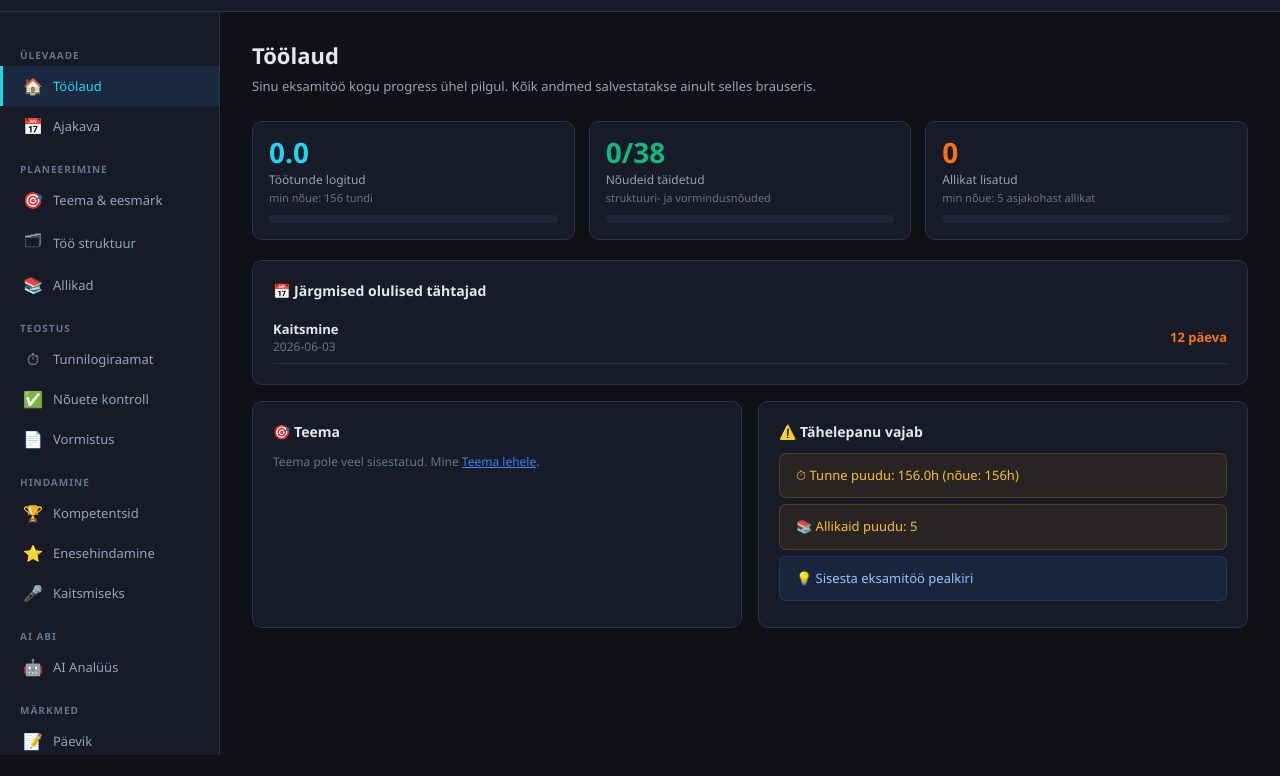
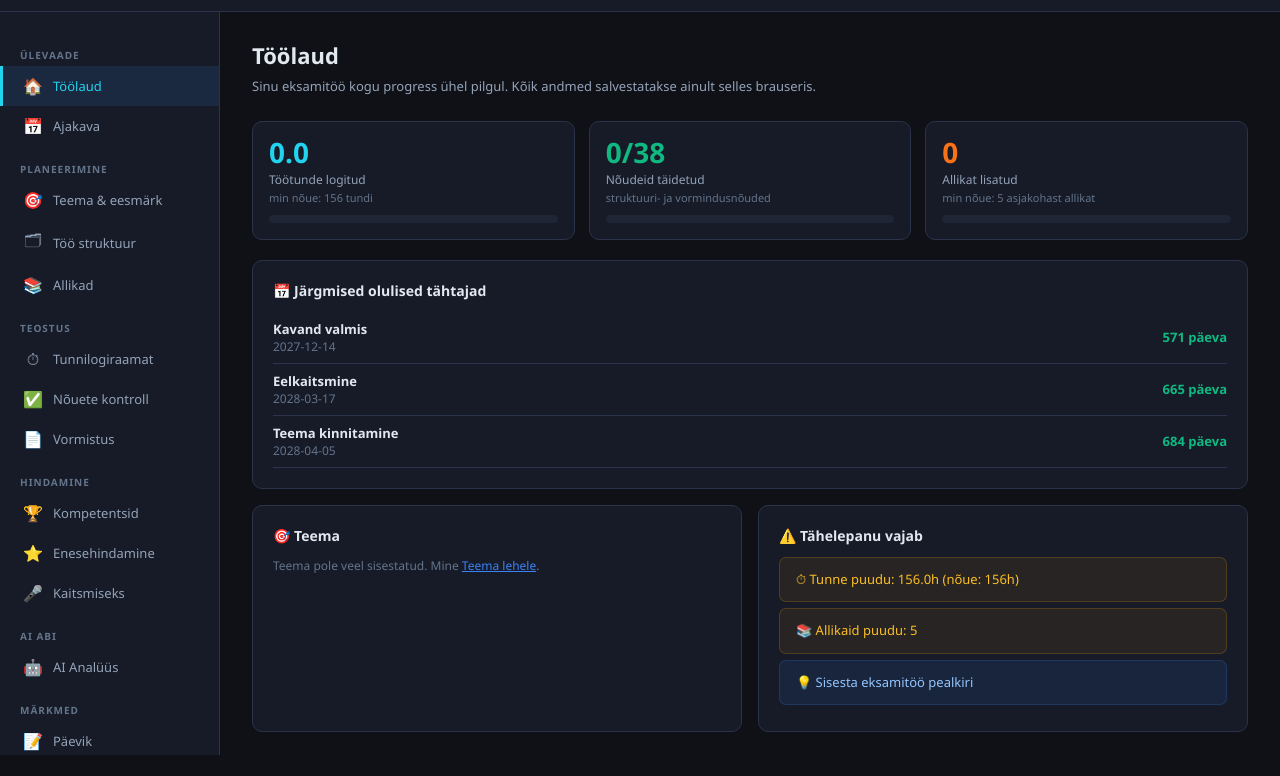
Before and after one commit to kristjan3011/Eksamit-web-app, a website: page vercel-project/index.html in a window 1280 px wide. Shown: the part 60-836 px from the top of the page. Before the commit the page ends 815 px from the top, so only its background shows below. Drawn offline with Linux system fonts and the light colour scheme.

Commit message:
chore: update deadlines to 2027/28 academic year

```diff
--- a/vercel-project/index.html
+++ b/vercel-project/index.html
@@ -222,7 +222,7 @@
 <header>
   <div>
     <div class="logo">📋 Eksamitöö Abi</div>
-    <div class="subtitle">IT-süsteemide nooremspetsialist, tase 4 · VIKK 2025/26</div>
+    <div class="subtitle">IT-süsteemide nooremspetsialist, tase 4 · VIKK 2027/28</div>
   </div>
   <div class="spacer"></div>
   <span class="badge" id="overall-badge">Alustamata</span>
@@ -314,10 +314,10 @@
 
 <!-- ========== AJAKAVA ========== -->
 <div class="page" id="page-ajakava">
-  <h1>Ametlik ajakava 2025/26</h1>
+  <h1>Ametlik ajakava 2027/28</h1>
   <p class="page-desc">VIKK ametlik eksamitöö ajakava. Märgi ära, mis on tehtud.</p>
 
-  <div class="alert alert-warn">⚠️ Peale 05.04.2026 ei saa teemat enam muuta ega ümber sõnastada.</div>
+  <div class="alert alert-warn">⚠️ Peale 05.04.2028 ei saa teemat enam muuta ega ümber sõnastada.</div>
 
   <div class="card">
     <div class="timeline" id="timeline-wrap"></div>
@@ -893,12 +893,12 @@ function loadForm() {
 
 // ===== DEADLINES =====
 const DEADLINES = [
-  { date: '2025-12-14', title: 'Kavand valmis', desc: 'Eksamitöö kavand saadetud kõigile osapooltele (koolipoolne juhendaja, praktikapoolne juhendaja, osakonnajuht)', done: false },
-  { date: '2026-03-17', title: 'Eelkaitsmine', desc: 'Eksamitöö eelkaitsmine koos praktika kaitsmisega. Esimene versioon kaitsekõnest + esitlus valmis.', done: false },
-  { date: '2026-04-05', title: 'Teema kinnitamine', desc: 'Eksamitöö teema kinnitamine käskkirjaga. Peale seda teemat muuta ei tohi!', done: false, critical: true },
-  { date: '2026-04-19', title: 'Juhendajale saatmine', desc: 'Eksamitöö saadetud juhendajale viimaste soovituste saamiseks.', done: false },
-  { date: '2026-04-30', title: 'Lõplik esitamine', desc: 'Eksamitöö lõplik versioon esitatud digiallkirjastatult (PDF + .zip). Saata: priit.paap@vikk.ee', done: false, critical: true },
-  { date: '2026-06-03', title: 'Kaitsmine', desc: 'Eksamitöö kaitsmine hindamiskomisjoni ees.', done: false },
+  { date: '2027-12-14', title: 'Kavand valmis', desc: 'Eksamitöö kavand saadetud kõigile osapooltele (koolipoolne juhendaja, praktikapoolne juhendaja, osakonnajuht)', done: false },
+  { date: '2028-03-17', title: 'Eelkaitsmine', desc: 'Eksamitöö eelkaitsmine koos praktika kaitsmisega. Esimene versioon kaitsekõnest + esitlus valmis.', done: false },
+  { date: '2028-04-05', title: 'Teema kinnitamine', desc: 'Eksamitöö teema kinnitamine käskkirjaga. Peale seda teemat muuta ei tohi!', done: false, critical: true },
+  { date: '2028-04-19', title: 'Juhendajale saatmine', desc: 'Eksamitöö saadetud juhendajale viimaste soovituste saamiseks.', done: false },
+  { date: '2028-04-30', title: 'Lõplik esitamine', desc: 'Eksamitöö lõplik versioon esitatud digiallkirjastatult (PDF + .zip). Saata: priit.paap@vikk.ee', done: false, critical: true },
+  { date: '2028-06-03', title: 'Kaitsmine', desc: 'Eksamitöö kaitsmine hindamiskomisjoni ees.', done: false },
 ];
 
 function renderTimeline() {
```
